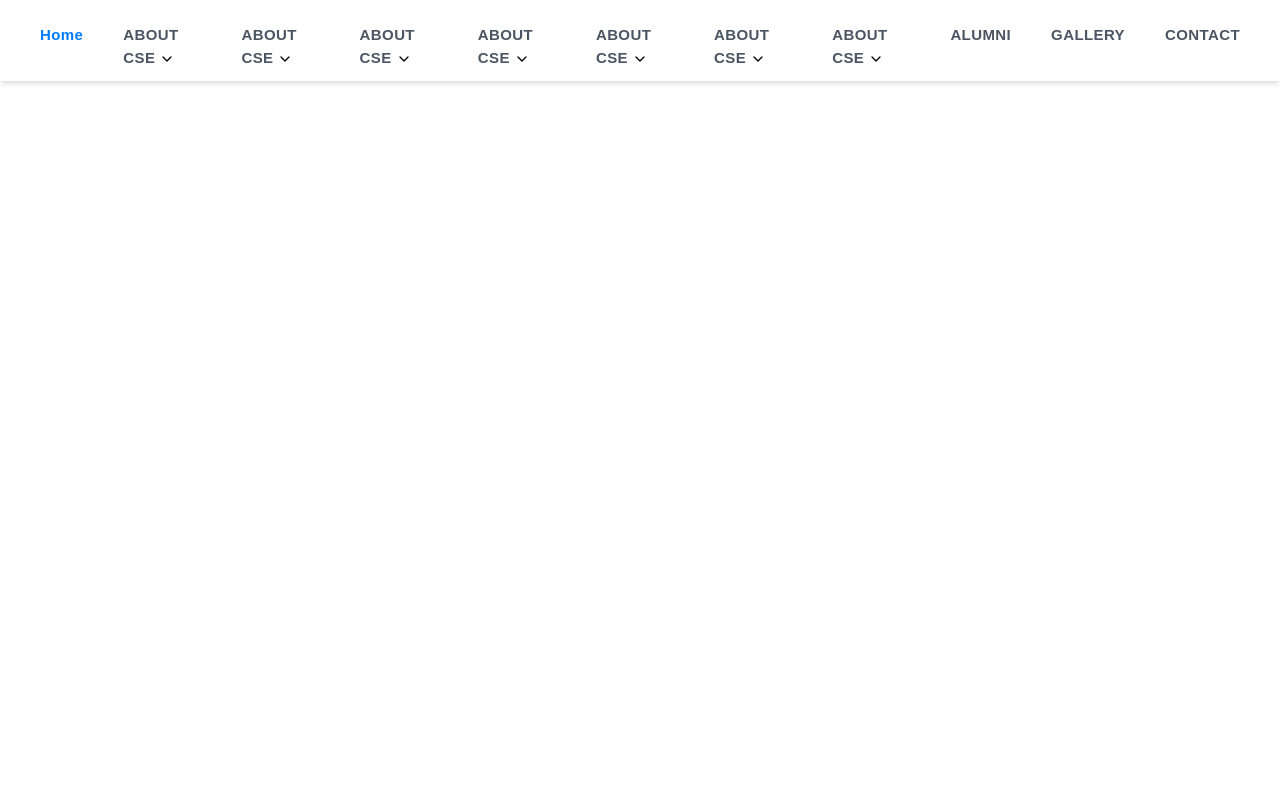
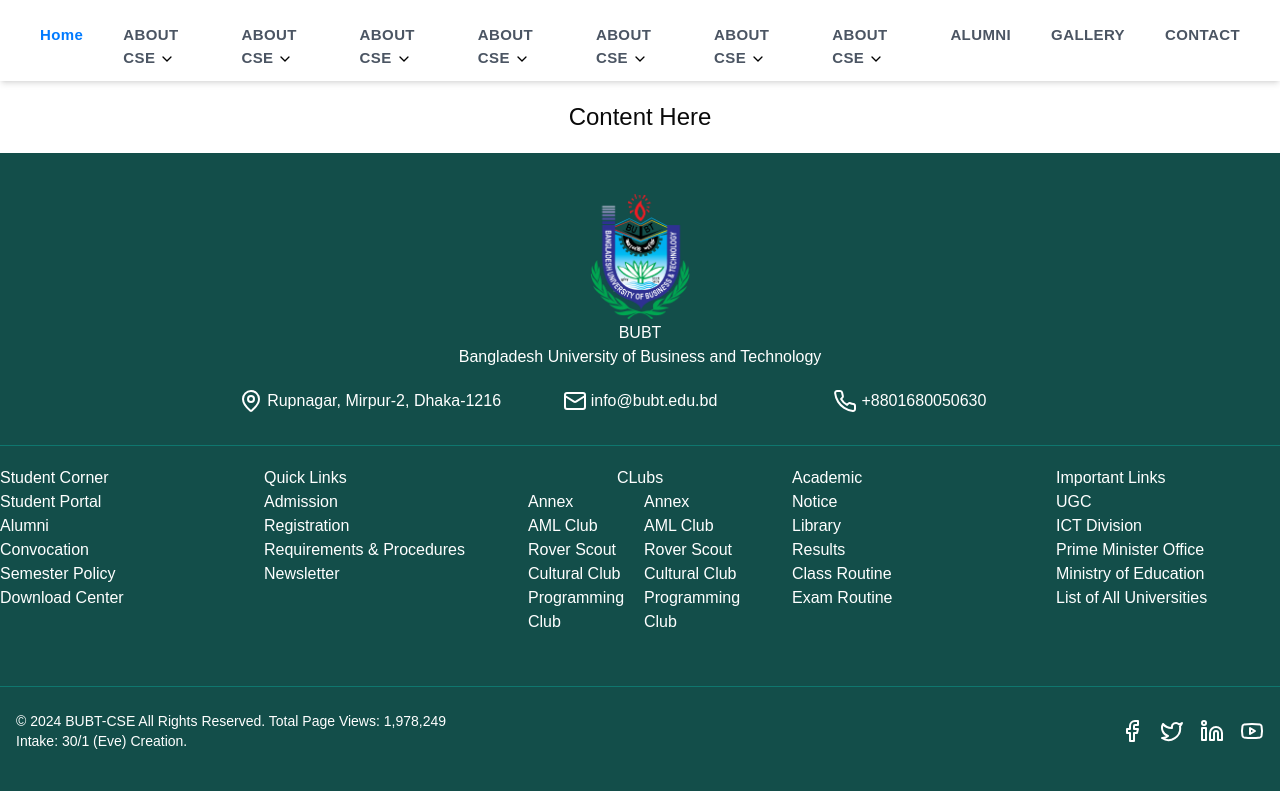
Before and after one commit to mdsajalali/cse-bubt, a Next.js app: page / in a window 1280 px wide. Built offline with nearby package versions, Linux system fonts and the light colour scheme.

Commit message:
add: footer markup

```diff
--- a/src/app/page.tsx
+++ b/src/app/page.tsx
@@ -1,9 +1,12 @@
+import Footer from "@/components/shared/Footer";
 import Navbar from "@/components/shared/Navbar";
 
 export default function page() {
   return (
     <>
       <Navbar />
+      <h1 className="py-5 text-center text-2xl">Content Here</h1>
+      <Footer />
     </>
   );
 }
--- /dev/null
+++ b/src/components/shared/Footer.tsx
@@ -0,0 +1,191 @@
+// components/Footer.tsx
+import {
+  Mail,
+  MapPin,
+  Phone,
+  Facebook,
+  Linkedin,
+  Twitter,
+  Youtube,
+} from "lucide-react";
+import Image from "next/image";
+
+const Footer = () => {
+  return (
+    <footer className="bg-teal-900 py-10 text-white">
+      {/* Top Section */}
+
+      <div>
+        <div className="flex flex-col items-center justify-center">
+          <Image
+            src="/bubt-footer-logo.png"
+            alt="footer logo"
+            width={100}
+            height={100}
+          />
+          <h1>BUBT</h1>
+          <h1>Bangladesh University of Business and Technology</h1>
+          <div className="grid pt-5 grid-cols-1 place-items-center gap-2 sm:grid-cols-2 md:grid-cols-3">
+            <div className="flex gap-1">
+              <MapPin />
+              <p>Rupnagar, Mirpur-2, Dhaka-1216</p>
+            </div>
+            <div className="flex gap-1">
+              <Mail />
+              <p>info@bubt.edu.bd</p>
+            </div>
+            <div className="flex gap-1">
+              <Phone />
+              <p>+8801680050630</p>
+            </div>
+          </div>
+        </div>
+
+        {/* Divider */}
+        <div className="mt-8 border-t border-teal-700" />
+
+        <div className="container mx-auto grid grid-cols-1 gap-10 py-5 sm:grid-cols-2 md:grid-cols-3 lg:grid-cols-4 xl:grid-cols-5">
+          <div>
+            <h1>Student Corner</h1>
+            <ul>
+              <li>
+                <a href="#">Student Portal</a>
+              </li>
+              <li>
+                <a href="#">Alumni</a>
+              </li>
+              <li>
+                <a href="#">Convocation</a>
+              </li>
+              <li>
+                <a href="#">Semester Policy</a>
+              </li>
+              <li>
+                <a href="#">Download Center</a>
+              </li>
+            </ul>
+          </div>
+          <div>
+            <h1>Quick Links</h1>
+            <ul>
+              <li>
+                <a href="#">Admission</a>
+              </li>
+              <li>
+                <a href="#">Registration</a>
+              </li>
+              <li>
+                <a href="#">Requirements & Procedures</a>
+              </li>
+              <li>
+                <a href="#">Newsletter</a>
+              </li>
+            </ul>
+          </div>
+          <div>
+            <h1 className="text-center">CLubs</h1>
+            <div className="flex gap-2">
+              <ul>
+                <li>
+                  <a href="#">Annex</a>
+                </li>
+                <li>
+                  <a href="#">AML Club</a>
+                </li>
+                <li>
+                  <a href="#">Rover Scout</a>
+                </li>
+                <li>
+                  <a href="#">Cultural Club</a>
+                </li>
+                <li>
+                  <a href="#">Programming Club</a>
+                </li>
+              </ul>
+              <ul>
+                <li>
+                  <a href="#">Annex</a>
+                </li>
+                <li>
+                  <a href="#">AML Club</a>
+                </li>
+                <li>
+                  <a href="#">Rover Scout</a>
+                </li>
+                <li>
+                  <a href="#">Cultural Club</a>
+                </li>
+                <li>
+                  <a href="#">Programming Club</a>
+                </li>
+              </ul>
+            </div>
+          </div>
+          <div>
+            <h1>Academic</h1>
+            <ul>
+              <li>
+                <a href="#">Notice</a>
+              </li>
+              <li>
+                <a href="#">Library</a>
+              </li>
+              <li>
+                <a href="#">Results</a>
+              </li>
+              <li>
+                <a href="#">Class Routine</a>
+              </li>
+              <li>
+                <a href="#">Exam Routine</a>
+              </li>
+            </ul>
+          </div>
+          <div>
+            <h1>Important Links</h1>
+            <ul>
+              <li>
+                <a href="#">UGC</a>
+              </li>
+              <li>
+                <a href="#">ICT Division</a>
+              </li>
+              <li>
+                <a href="#">Prime Minister Office</a>
+              </li>
+              <li>
+                <a href="#">Ministry of Education</a>
+              </li>
+              <li>
+                <a href="#">List of All Universities</a>
+              </li>
+            </ul>
+          </div>
+        </div>
+      </div>
+
+      {/* Divider */}
+      <div className="mt-8 border-t border-teal-700" />
+
+      {/* Bottom Section */}
+      <div className="container mx-auto mt-6 flex flex-col items-center justify-between space-y-4 px-4 lg:flex-row lg:space-y-0">
+        {/* Copyright */}
+        <p className="text-center text-sm lg:text-left">
+          &copy; 2024 BUBT-CSE All Rights Reserved. Total Page Views: 1,978,249
+          <br />
+          Intake: 30/1 (Eve) Creation.
+        </p>
+
+        {/* Social Icons */}
+        <div className="flex space-x-4">
+          <Facebook className="cursor-pointer hover:text-gray-300" size={24} />
+          <Twitter className="cursor-pointer hover:text-gray-300" size={24} />
+          <Linkedin className="cursor-pointer hover:text-gray-300" size={24} />
+          <Youtube className="cursor-pointer hover:text-gray-300" size={24} />
+        </div>
+      </div>
+    </footer>
+  );
+};
+
+export default Footer;
--- a/src/components/shared/Navbar.tsx
+++ b/src/components/shared/Navbar.tsx
@@ -38,11 +38,7 @@
           {/* Logo */}
           <li className="block px-3 max-lg:border-b max-lg:pb-4 lg:hidden">
             <a>
-              <img
-                src="https://readymadeui.com/readymadeui.svg"
-                alt="logo"
-                className="w-36"
-              />
+              <img src="/bubtlogo.png" alt="logo" className="w-36" />
             </a>
           </li>
           {/* Menu Items */}
```
Also changed, not shown: public/bubt-footer-logo.png (added), public/bubtlogo.png (added).
